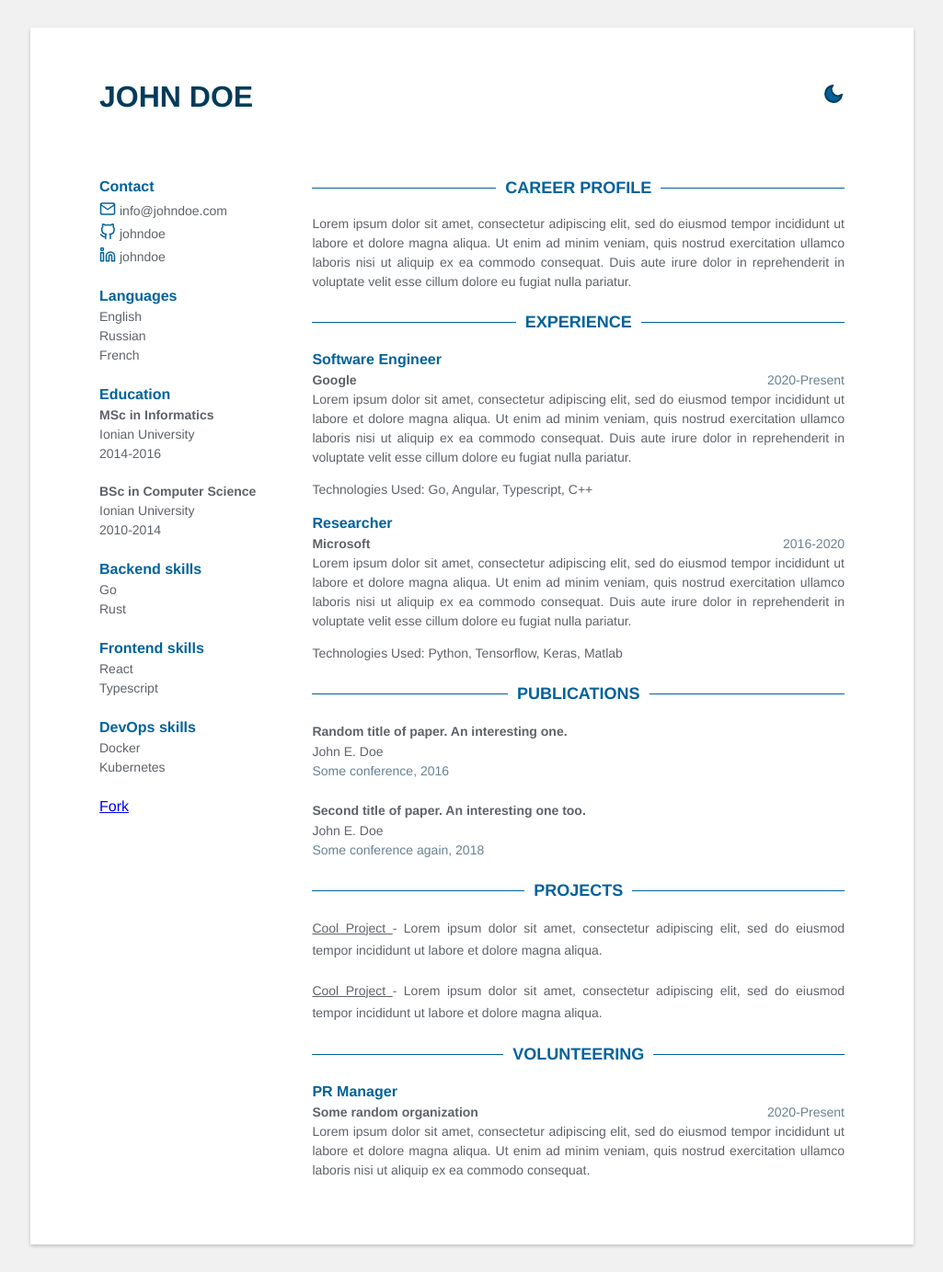
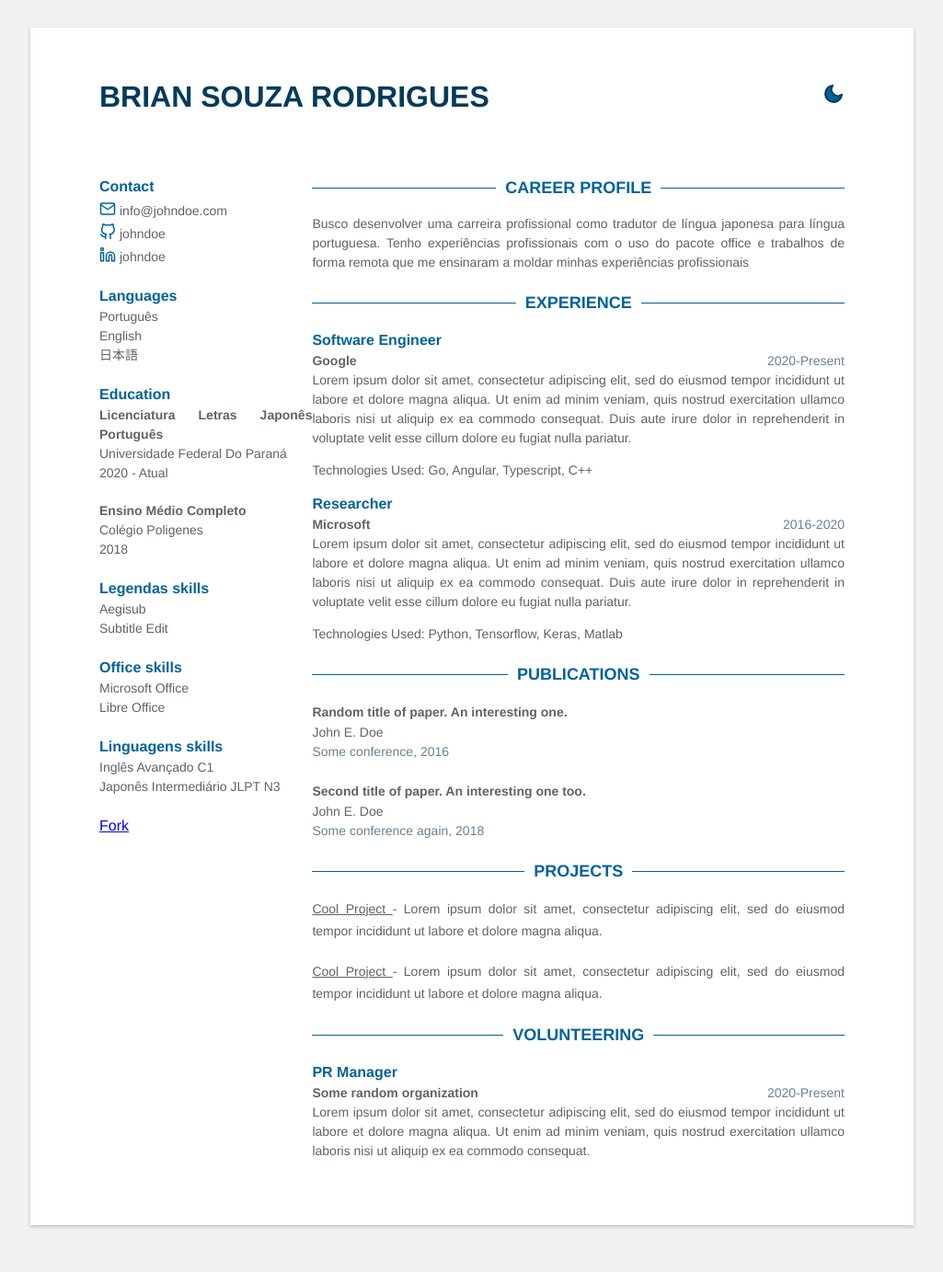
Before and after one commit to Stavrospanakakis/jekyll-cv, a Jekyll site: the page built from index.html, in a window 1280 px wide. Shown: the whole page at 92% size, without its empty margins (127-1152 px from the left). Built offline with Jekyll 4.4.1, drawn with Linux system fonts in a browser that asks for light colours; after the commit the page ends 1362 px from its top, so only the background shows below that.

Commit message:
Update data.yml

```diff
--- a/_data/data.yml
+++ b/_data/data.yml
@@ -1,4 +1,4 @@
-name: John Doe
+name: Brian Souza Rodrigues
 support_dark_mode: true
 fork: true
 
@@ -12,40 +12,38 @@ contact:
   twitter:
 
 languages:
+  - idiom: Português
   - idiom: English
-  - idiom: Russian
-  - idiom: French
+  - idiom: 日本語
 
 education:
-  - degree: MSc in Informatics
-    time: 2014-2016
-    university: Ionian University
+  - degree: Licenciatura Letras Japonês Português
+    time: 2020 - Atual
+    university: Universidade Federal Do Paraná
 
-  - degree: BSc in Computer Science
-    time: 2010-2014
-    university: Ionian University
+  - degree: Ensino Médio Completo
+    time: 2018
+    university: Colégio Poligenes
 
 skills:
-  - category: Backend
+  - category: Legendas
     skill:
-      - Go
-      - Rust
-  - category: Frontend
+      - Aegisub
+      - Subtitle Edit
+  - category: Office
     skill:
-      - React
-      - Typescript
-  - category: DevOps
+      - Microsoft Office
+      - Libre Office
+  - category: Linguagens
     skill:
-      - Docker
-      - Kubernetes
+      - Inglês Avançado C1
+      - Japonês Intermediário JLPT N3
 
 # Profile
 profile: |
-  Lorem ipsum dolor sit amet, consectetur adipiscing elit, sed do eiusmod
-  tempor incididunt ut labore et dolore magna aliqua. Ut enim ad minim veniam,
-  quis nostrud exercitation ullamco laboris nisi ut aliquip ex ea commodo consequat.
-  Duis aute irure dolor in reprehenderit in voluptate velit esse cillum dolore eu
-  fugiat nulla pariatur.
+  Busco desenvolver uma carreira profissional como tradutor de língua japonesa para língua portuguesa.
+  Tenho experiências profissionais com o uso do pacote office e trabalhos de forma remota que me ensinaram
+  a moldar minhas experiências profissionais
 
 # Experience
 experience:
```
